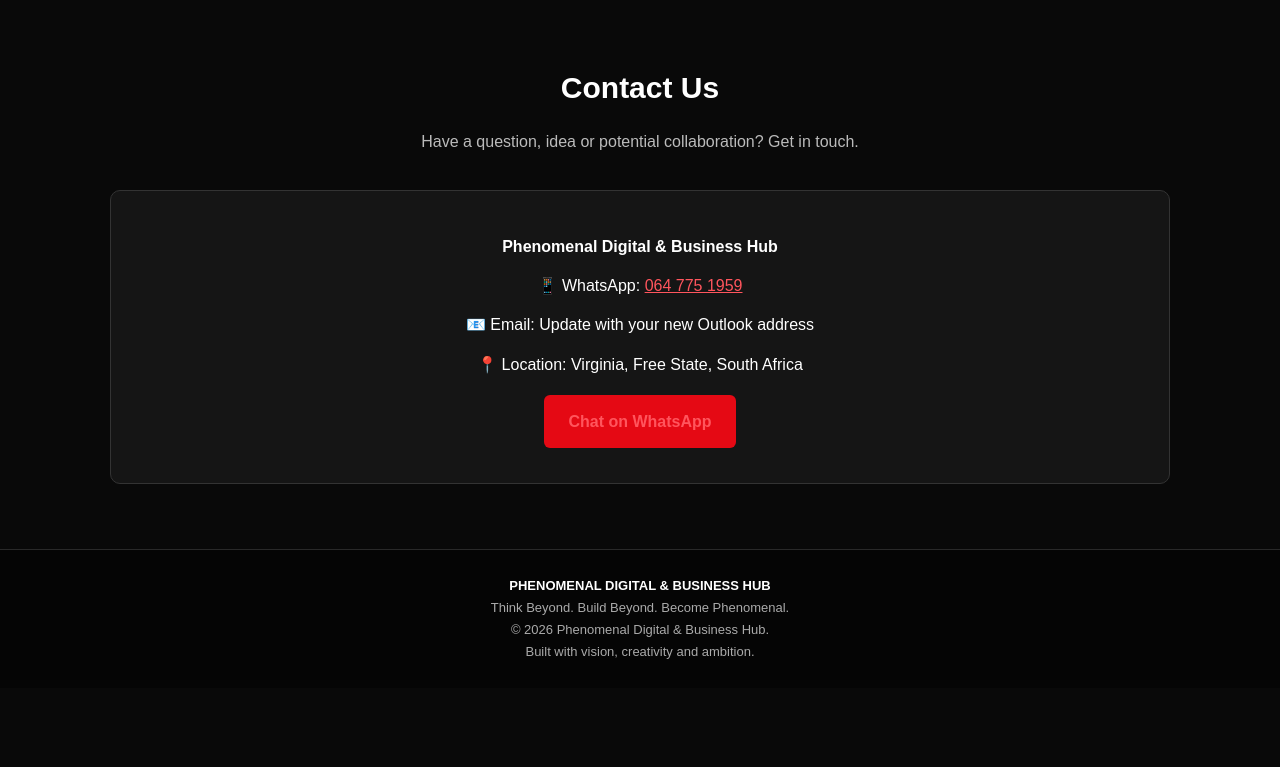
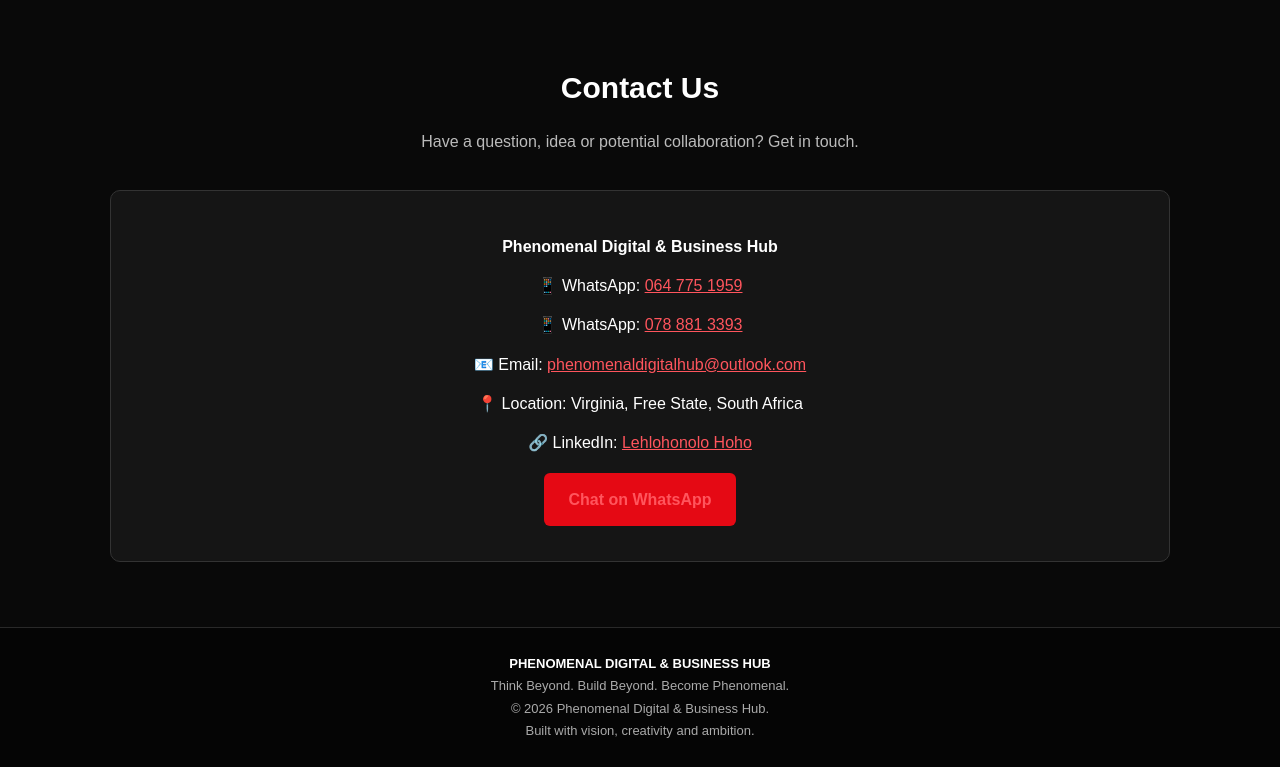
Before and after one commit to mohaulehlohonolohoho-png/phenomenal-digital-hub, a plain HTML site: page index.html in a window 1280 px wide. Shown: the part 3382-4149 px from the top of the page. Before the commit the page ends 4070 px from the top, so only its background shows below. Drawn offline with Linux system fonts and the light colour scheme.

Commit message:
Update contact details and LinkedIn profile

```diff
--- a/index.html
+++ b/index.html
@@ -448,15 +448,18 @@
             064 775 1959
           </a>
         </p>
+        <p>📱 WhatsApp: <a href="https://wa.me/27788813393">078 881 3393</a></p>
 
         <p>
           📧 Email:
-          <span>Update with your new Outlook address</span>
+          <a href="mailto:phenomenaldigitalhub@outlook.com">phenomenaldigitalhub@outlook.com</a>
         </p>
 
         <p>
           📍 Location: Virginia, Free State, South Africa
         </p>
+
+        <p>🔗 LinkedIn: <a href="https://www.linkedin.com/in/lehlohonolo-hoho-56144041b/" target="_blank" rel="noopener noreferrer">Lehlohonolo Hoho</a></p>
 
         <a
           class="button"
@@ -479,5 +482,9 @@
     <p>Built with vision, creativity and ambition.</p>
   </footer>
 
+  <script>
+    document.getElementById("year").textContent = new Date().getFullYear();
+  </script>
+
 </body>
 </html>
```
